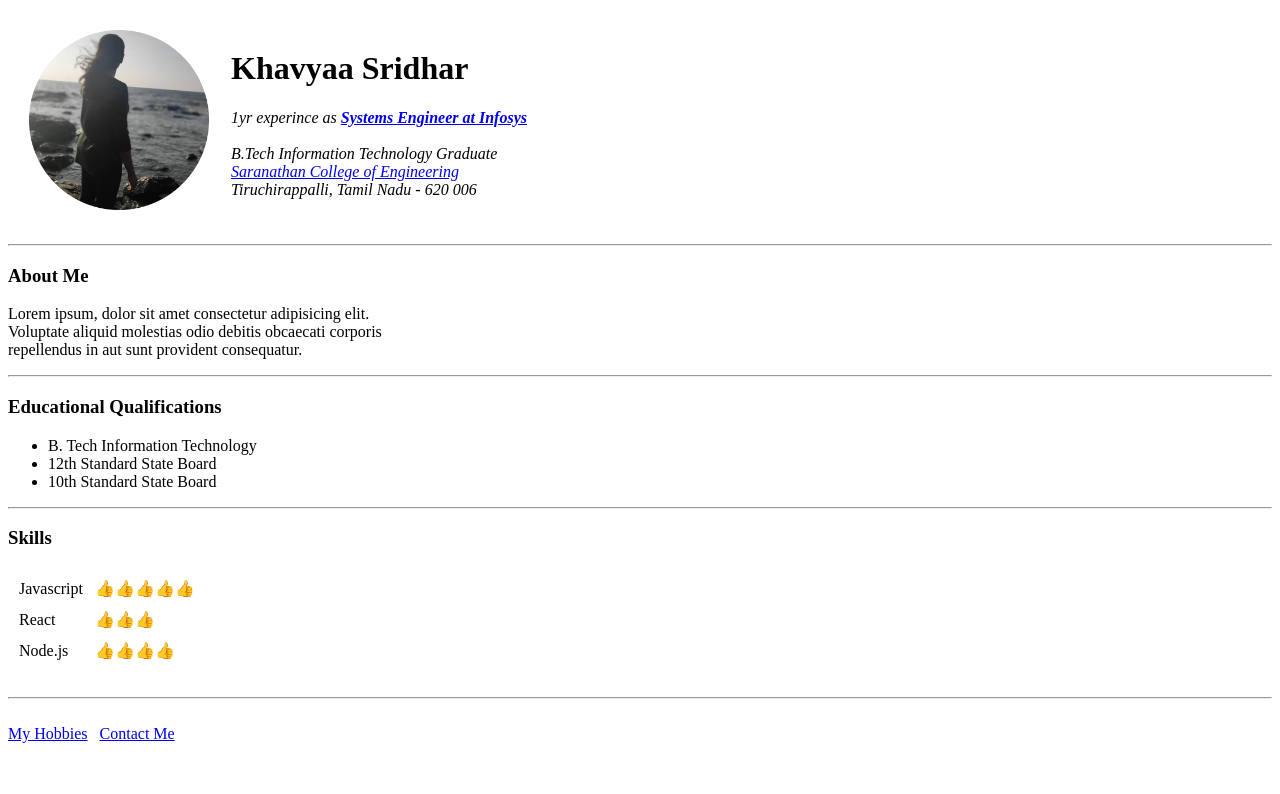
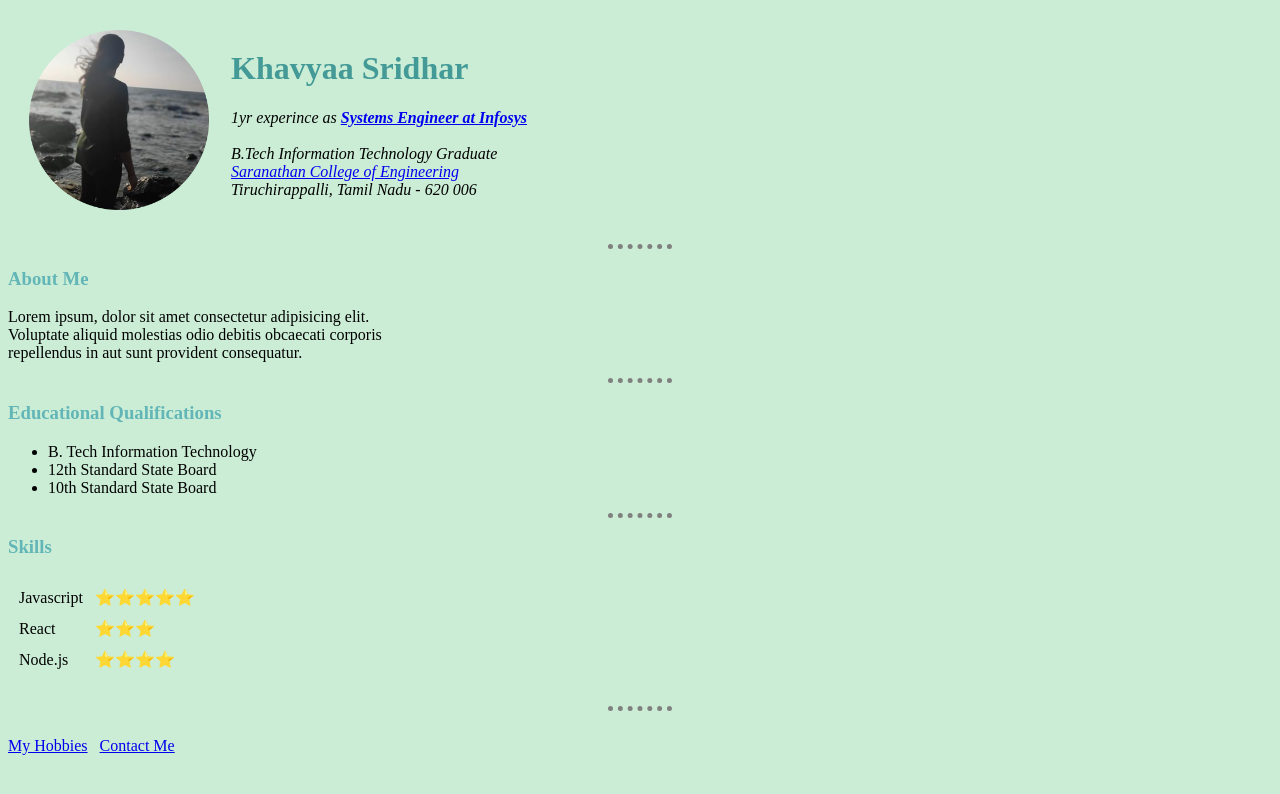
Before and after one commit to khavyaa/mern, a plain HTML site: page index.html in a window 1280 px wide. Drawn offline with Linux system fonts and the light colour scheme.

Commit message:
Added basic CSS Styling

```diff
--- /dev/null
+++ b/css/styles.css
@@ -0,0 +1,19 @@
+body {
+    background-color: #CBEDD5;
+}
+
+hr {
+    border-style: none;
+    border-top-style: dotted;
+    border-color: grey;
+    border-width: 5px;
+    width: 5%;
+}
+
+h1 {
+    color: #439A97;
+}
+
+h3 {
+    color: #62B6B7;
+}
--- a/index.html
+++ b/index.html
@@ -6,6 +6,7 @@
     <meta http-equiv="X-UA-Compatible" content="IE=edge">
     <meta name="viewport" content="width=device-width, initial-scale=1.0">
     <title>My Profile</title>
+    <link rel="stylesheet" href="css/styles.css">
 </head>
 
 <body>
@@ -48,15 +49,15 @@
     <table cellspacing="10">
         <tr>
             <td>Javascript</td>
-            <td>👍👍👍👍👍</td>
+            <td>⭐⭐⭐⭐⭐</td>
         </tr>
         <tr>
             <td>React</td>
-            <td>👍👍👍</td>
+            <td>⭐⭐⭐</td>
         </tr>
         <tr>
             <td>Node.js</td>
-            <td>👍👍👍👍</td>
+            <td>⭐⭐⭐⭐</td>
         </tr>
     </table>
     <br>
```
Also changed, not shown: contact-me.html (+1 -0 lines), hobbies.html (+1 -0 lines).
